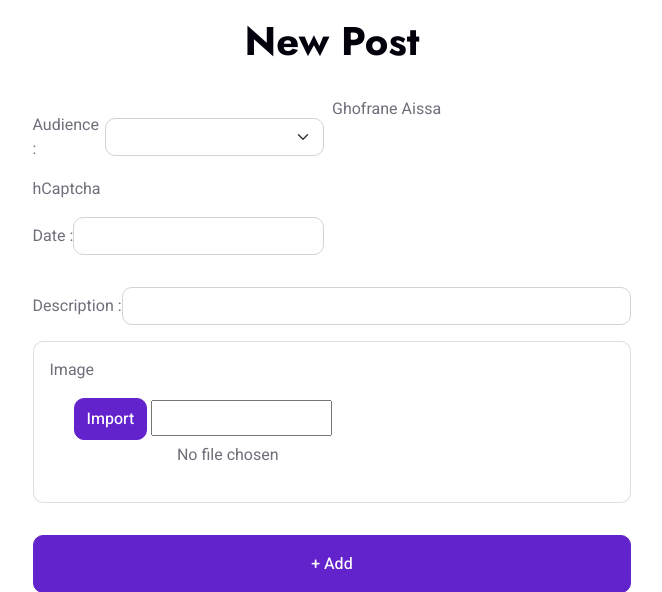
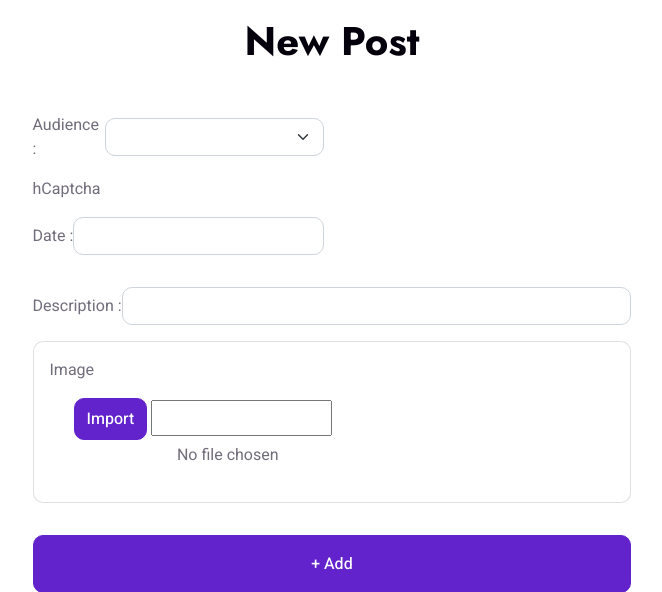
Before and after one commit to youssefsayari/InnoHire-symfony, a Symfony app: template templates/post/contact.html.twig in a window 1280 px wide. Shown: the part 791-1383 px from the top of the page, without its empty margins (308-970 px from the left). Run offline with Twig, Linux system fonts and the light colour scheme; the template is opened without the code that fills it, so the values that code supplies are empty; form fields are guessed from the names that the template uses; some libraries are stand-ins or nearby versions.

Commit message:
captchaaaaaaa

```diff
--- a/templates/post/contact.html.twig
+++ b/templates/post/contact.html.twig
@@ -104,7 +104,7 @@
         </div>
     </div>
 </div>
-Ghofrane Aissa
+
 <!-- Intégration du champ de captcha -->
            <!-- Intégration du champ de hCaptcha -->
 <div class="form-group">
```
